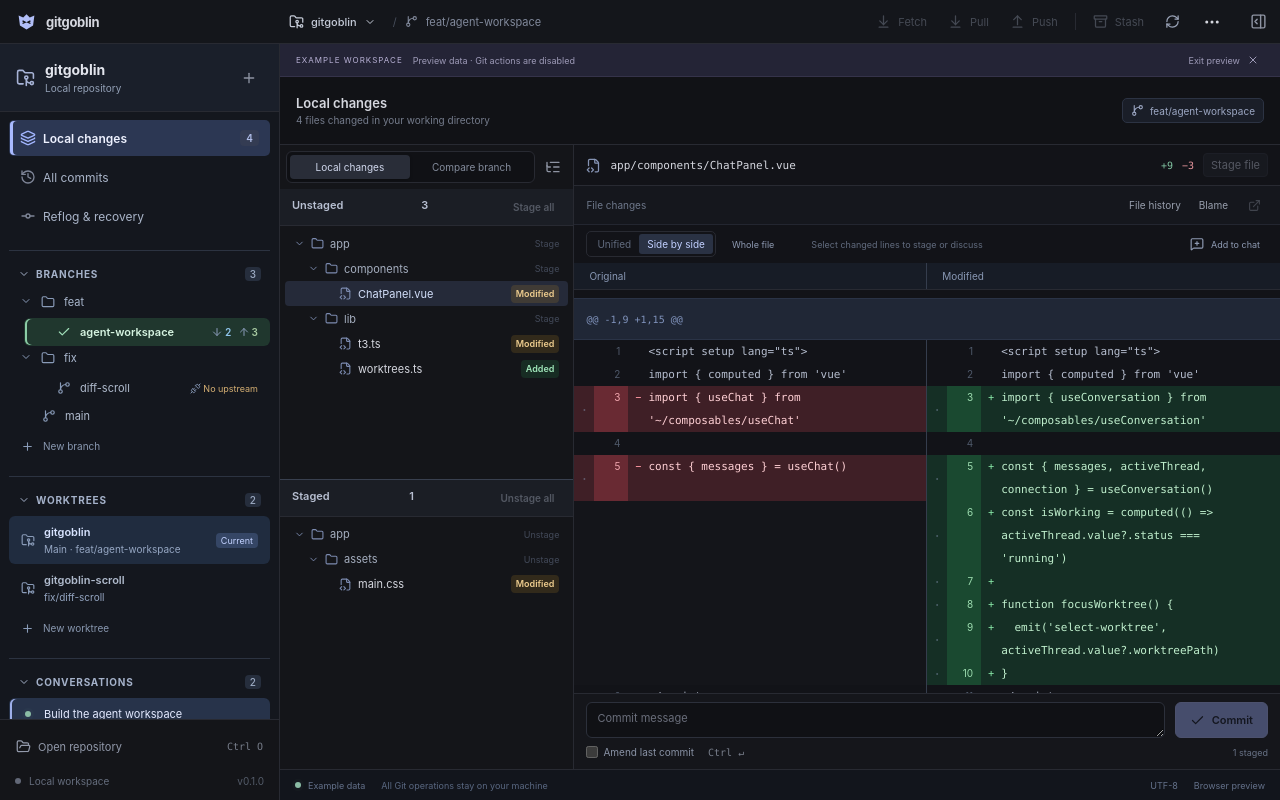
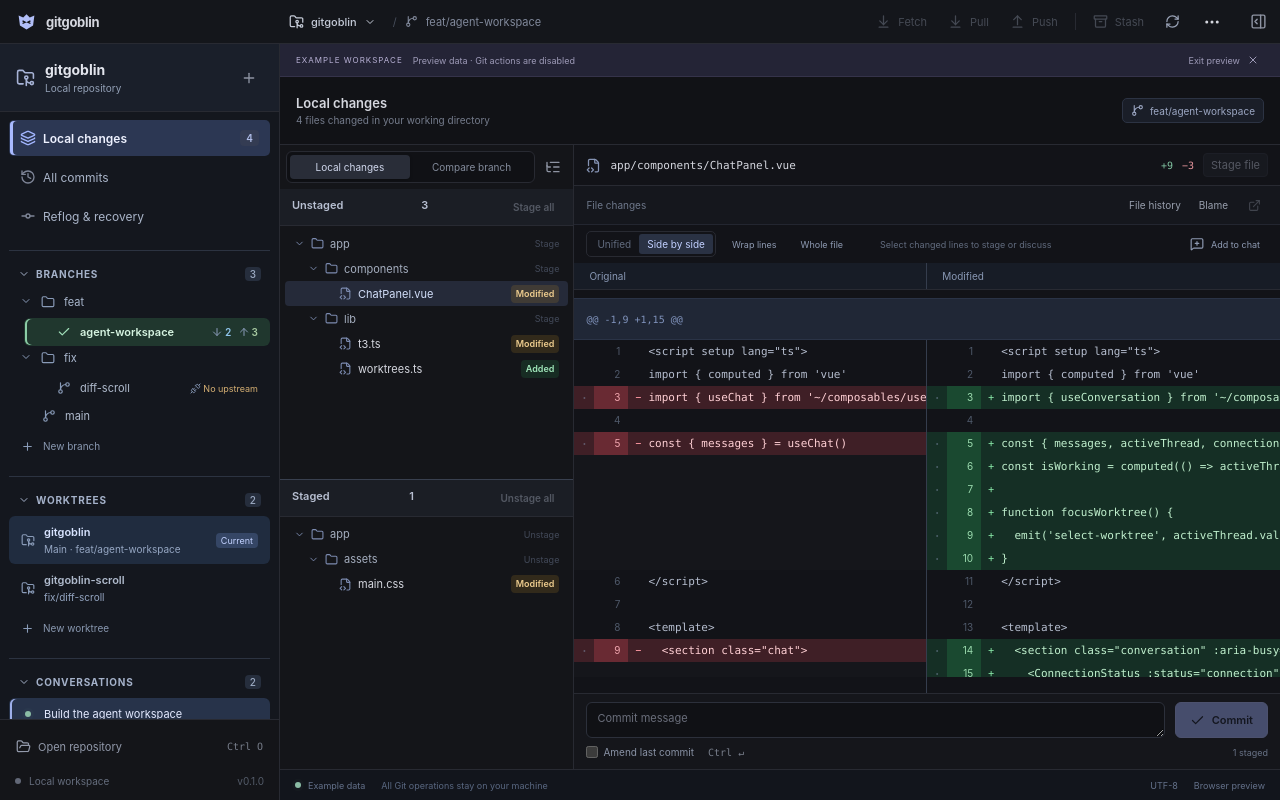
Before and after one commit to CedricBaetens/GitGoblin, a Nuxt app: page / in a window 1280 px wide. Both pictures are taken after a click on the button "Explore example workspace". Built offline with nearby package versions, Linux system fonts and the light colour scheme.

Commit message:
Add diff line wrapping and independent horizontal scrolling

```diff
--- a/app/components/DiffViewer.vue
+++ b/app/components/DiffViewer.vue
@@ -79,9 +79,31 @@ onMounted(() => {
 });
 onUnmounted(() => resize?.disconnect());
 const parsed = computed(() => parseDiffFiles(props.text));
-const large = computed(() => parsed.value.reduce((n, f) => n + f.hunks.reduce((n, h) => n + h.lines.length, 0), 0) > 500);
+const wrapLines = ref(false);
+const layout = ref('split');
+const horizontalScroll = ref({ left: 0, right: 0 });
+const horizontalWidth = ref({ left: 0, right: 0 });
+function scrollSide(side: 'left' | 'right', event: Event) {
+  horizontalScroll.value[side] = (event.currentTarget as HTMLElement).scrollLeft;
+}
+let horizontalResize: ResizeObserver | undefined;
+watch(() => [props.text, layout.value, wrapLines.value], async () => {
+  await nextTick();
+  horizontalResize?.disconnect();
+  horizontalResize = new ResizeObserver(() => {
+    for (const side of ['left', 'right'] as const) {
+      const bar = scroller.value?.parentElement?.querySelector<HTMLElement>(`[data-scroll-side="${side}"]`);
+      horizontalWidth.value[side] = bar?.scrollWidth || 0;
+    }
+  });
+  for (const content of scroller.value?.parentElement?.querySelectorAll('.side-scrollbar code') || []) horizontalResize.observe(content);
+}, { immediate: true, flush: 'post' });
+onUnmounted(() => horizontalResize?.disconnect());
+// Wrapped rows have variable heights, so render them without fixed-height windowing.
+const large = computed(() => !wrapLines.value && parsed.value.reduce((n, f) => n + f.hunks.reduce((n, h) => n + h.lines.length, 0), 0) > 500);
 const geometry = computed(() => {
   let offset = 0, width = 0;
+  const longest = { left: '', right: '' };
   const changes: DiffChange[] = [];
   const files = parsed.value.map(file => {
     if (parsed.value.length > 1) offset += 32;
@@ -92,6 +114,11 @@ const geometry = computed(() => {
       offset += 50;
       const top = offset;
       const rows = layout.value === 'split' ? splitDiffLines(hunk.lines) : [];
+      for (const row of rows) for (const side of ['left', 'right'] as const) {
+        const line = row[side];
+        const text = (line?.kind === 'meta' ? line.text : line?.text.slice(1) || '').replace(/\t/g, '  ');
+        if (text.length > longest[side].length) longest[side] = text;
+      }
       const lines = layout.value === 'split' ? rows.map(row => [row.left, row.right]) : hunk.lines.map(line => [line]);
       lines.forEach((pair, i) => pair.forEach(line => {
         if (!line) return;
@@ -103,13 +130,12 @@ const geometry = computed(() => {
     });
     return { ...file, hunks, plainHeight };
   });
-  return { files, changes, width: (width * 6.7 + 125) * (layout.value === 'split' ? 2 : 1) };
+  return { files, changes, longest, width: width * 6.7 + 125 };
 });
 const files = computed(() => geometry.value.files.map(file => ({ ...file, hunks: file.hunks.map(hunk => {
   const window = large.value ? diffWindow(hunk.count, hunk.top, scroll.value, viewportHeight.value) : { start: 0, end: hunk.count, before: 0, after: 0 };
   return { ...hunk, window, visibleLines: hunk.lines.slice(window.start, window.end), visibleRows: hunk.rows.slice(window.start, window.end) };
 }) })));
-const layout = ref('split');
 const selected = ref(new Set<number>());
 const error = ref("");
 watch(
@@ -118,6 +144,7 @@ watch(
     selectionMenu.value?.hidePopover();
     selected.value = new Set();
     error.value = "";
+    horizontalScroll.value = { left: 0, right: 0 };
   },
 );
 function toggle(index: number) {
@@ -154,12 +181,13 @@ function context() {
 }
 </script>
 <template>
-  <div class="diff-view" :class="{ 'side-by-side': layout === 'split', 'large-diff': large }">
+  <div class="diff-view" :class="{ 'side-by-side': layout === 'split', 'large-diff': large, 'wrap-lines': wrapLines }">
     <div class="diff-actions">
       <div class="diff-layout" role="group" aria-label="Diff layout">
         <button :aria-pressed="layout === 'unified'" @click="layout = 'unified'">Unified</button>
         <button :aria-pressed="layout === 'split'" @click="layout = 'split'">Side by side</button>
       </div>
+      <button class="small wrap-toggle" :aria-pressed="wrapLines" @click="wrapLines = !wrapLines">Wrap lines</button>
       <button v-if="wholeFile !== undefined" class="small" :aria-pressed="wholeFile" @click="emit('update:wholeFile', !wholeFile)">Whole file</button>
       <LoaderCircle class="spin diff-loading" :class="{ visible: loading }" :size="13" :aria-hidden="!loading" aria-label="Refreshing diff" />
       <span>{{
@@ -178,8 +206,9 @@ function context() {
     </div>
     <div v-if="error" class="inline-error">{{ error }}</div>
     <div class="diff-body">
+    <div class="diff-main">
     <div ref="scroller" class="diff-scroll" @contextmenu="openSelectionMenu" @scroll="onScroll">
-      <div class="diff-content" :style="large ? { minWidth: `${geometry.width}px` } : undefined">
+      <div class="diff-content" :style="large && layout !== 'split' ? { minWidth: `${geometry.width}px` } : undefined">
       <template v-for="(file, fileIndex) in files" :key="fileIndex">
         <div v-if="files.length > 1" class="diff-file-label">{{ file.header.split('\n')[0] }}</div>
         <div v-if="layout === 'split' && file.hunks.length" class="split-labels"><span>Original</span><span>Modified</span></div>
@@ -204,7 +233,9 @@ function context() {
           <div v-if="hunk.window.before" :style="{ height: `${hunk.window.before}px` }" aria-hidden="true" />
           <div v-if="layout === 'split'" class="split-lines">
             <div v-for="(row, rowIndex) in hunk.visibleRows" :key="rowIndex + hunk.window.start" class="split-row">
-              <div v-for="side in (['left', 'right'] as const)" :key="side" class="diff-line split-cell" :class="[row[side]?.kind, { selected: row[side] && selected.has(row[side]!.index), 'empty-cell': !row[side] }]">
+              <div v-for="side in (['left', 'right'] as const)" :key="side" class="diff-line split-cell" :class="[row[side]?.kind, { selected: row[side] && selected.has(row[side]!.index), 'empty-cell': !row[side] }]"
+                :scrollLeft="wrapLines ? 0 : horizontalScroll[side]" @scroll="scrollSide(side, $event)">
+                <div class="split-line-content" :style="!wrapLines ? { minWidth: `${horizontalWidth[side]}px` } : undefined">
                 <template v-if="row[side]">
                   <button v-if="row[side]!.kind === 'add' || row[side]!.kind === 'delete'" class="line-select"
                     :aria-label="`Select ${side === 'left' ? 'old' : 'new'} line ${row[side]!.old || row[side]!.next}`"
@@ -215,6 +246,7 @@ function context() {
                   <span class="line-sign">{{ row[side]!.kind === 'add' ? '+' : row[side]!.kind === 'delete' ? '\u2212' : '' }}</span>
                   <code><template v-if="syntax[row[side]!.index]?.[side === 'left' ? 'old' : 'next']"><span v-for="(token, i) in syntax[row[side]!.index]![side === 'left' ? 'old' : 'next']" :key="i" :class="token.classes">{{ token.text }}</span></template><template v-else>{{ row[side]!.kind === 'meta' ? row[side]!.text : row[side]!.text.slice(1) }}</template></code>
                 </template>
+                </div>
               </div>
             </div>
           </div>
@@ -252,7 +284,16 @@ function context() {
       </template>
       </div>
     </div>
-    <DiffOverview v-if="wholeFile" :scroller="scroller" :revision="[text, layout]" :changes="large ? geometry.changes : undefined" />
+    <div v-if="layout === 'split' && !wrapLines" class="split-scrollbars">
+      <div v-for="side in (['left', 'right'] as const)" :key="side" class="side-scrollbar" tabindex="0" role="region"
+        :data-scroll-side="side"
+        :aria-label="`Scroll ${side === 'left' ? 'original' : 'modified'} horizontally`"
+        :scrollLeft="horizontalScroll[side]" @scroll="scrollSide(side, $event)">
+        <code aria-hidden="true">{{ geometry.longest[side] }}</code>
+      </div>
+    </div>
+    </div>
+    <DiffOverview v-if="wholeFile" :scroller="scroller" :revision="[text, layout, wrapLines]" :changes="large ? geometry.changes : undefined" />
     </div>
     <div ref="selectionMenu" popover="auto" role="menu" aria-label="Selected code actions" class="selection-menu" @contextmenu.prevent>
       <button role="menuitem" @click="editInChat"><MessageSquarePlus :size="14" />Ask T3 to edit selection</button>
@@ -272,6 +313,7 @@ function context() {
 .selection-menu { position: fixed; inset: auto; margin: 0; padding: 4px; background: #1b202b; color: #d3dffa; border: 1px solid var(--line); border-radius: 6px; box-shadow: 0 8px 28px #0008; }
 .selection-menu button { padding: 8px 10px; gap: 8px; font-size: 11px; }
 .diff-body { display: flex; min-height: 0; flex: 1; }
+.diff-main { display: flex; flex-direction: column; flex: 1; min-width: 0; min-height: 0; }
 .diff-body .diff-scroll { min-width: 0; }
 .hljs-comment, .hljs-quote { color: #8c98aa; }
 .hljs-keyword, .hljs-selector-tag, .hljs-literal { color: #c5a5ef; }
@@ -288,13 +330,26 @@ function context() {
 .diff-layout { display: flex; flex-shrink: 0; border: 1px solid var(--line); border-radius: 5px; padding: 2px; }
 .diff-layout button { padding: 3px 7px; font-size: 10px; border-radius: 3px; }
 .diff-layout button[aria-pressed="true"] { background: #2a3244; color: #c1cfff; }
-.side-by-side .hunk { width: 100%; min-width: 600px; }
+.side-by-side .diff-scroll { overflow-x: hidden; }
+.side-by-side .hunk { width: 100%; min-width: 0; }
 .split-row, .split-labels { display: grid; grid-template-columns: minmax(0, 1fr) minmax(0, 1fr); }
-.split-labels { min-width: 600px; background: #171c26; border-bottom: 1px solid var(--line); color: #8998b4; font-size: 10px; }
+.split-labels { background: #171c26; border-bottom: 1px solid var(--line); color: #8998b4; font-size: 10px; }
 .split-labels span { padding: 7px 15px; }
-.split-cell { min-width: 0; width: 100%; }
+.split-cell { display: block; min-width: 0; width: 100%; overflow-x: auto; overflow-y: hidden; scrollbar-width: none; }
+.split-cell::-webkit-scrollbar { display: none; }
+.split-line-content { display: flex; min-height: 23px; min-width: 100%; width: max-content; }
+.split-scrollbars { display: grid; grid-template-columns: minmax(0, 1fr) minmax(0, 1fr); flex-shrink: 0; }
+.side-scrollbar { overflow-x: scroll; overflow-y: hidden; min-width: 0; height: 16px; }
+.side-scrollbar:first-child { border-right: 1px solid #353d4d; }
+.side-scrollbar code { display: block; box-sizing: content-box; width: max-content; min-width: calc(100% - 86px); padding-left: 74px; padding-right: 12px; height: 1px; font-size: 11px; white-space: pre; visibility: hidden; }
+@media (min-width: 1650px) { .side-scrollbar code { font-size: 12px; } }
 .split-cell:first-child, .split-labels span:first-child { border-right: 1px solid #353d4d; }
-.split-cell code { min-width: 0; flex: 1; white-space: pre-wrap; overflow-wrap: anywhere; padding-right: 12px; }
+.split-cell code { min-width: 0; flex: 1; white-space: pre; padding-right: 12px; }
+.wrap-toggle[aria-pressed="true"] { background: #2a3244; color: #c1cfff; }
+.wrap-lines .hunk, .wrap-lines .diff-line { width: 100%; min-width: 0; }
+.wrap-lines .split-labels { min-width: 0; }
+.wrap-lines .split-line-content { width: 100%; min-width: 0; }
+.wrap-lines .diff-line code { min-width: 0; flex: 1; white-space: pre-wrap; overflow-wrap: anywhere; }
 .empty-cell { background: #ffffff03; }
 .diff-file-label { padding: 9px 12px; color: #bac7e0; font-size: 11px; background: #1b2030; overflow-wrap: anywhere; }
 @media (max-width: 1100px) { .diff-actions { flex-wrap: wrap; } }
```
